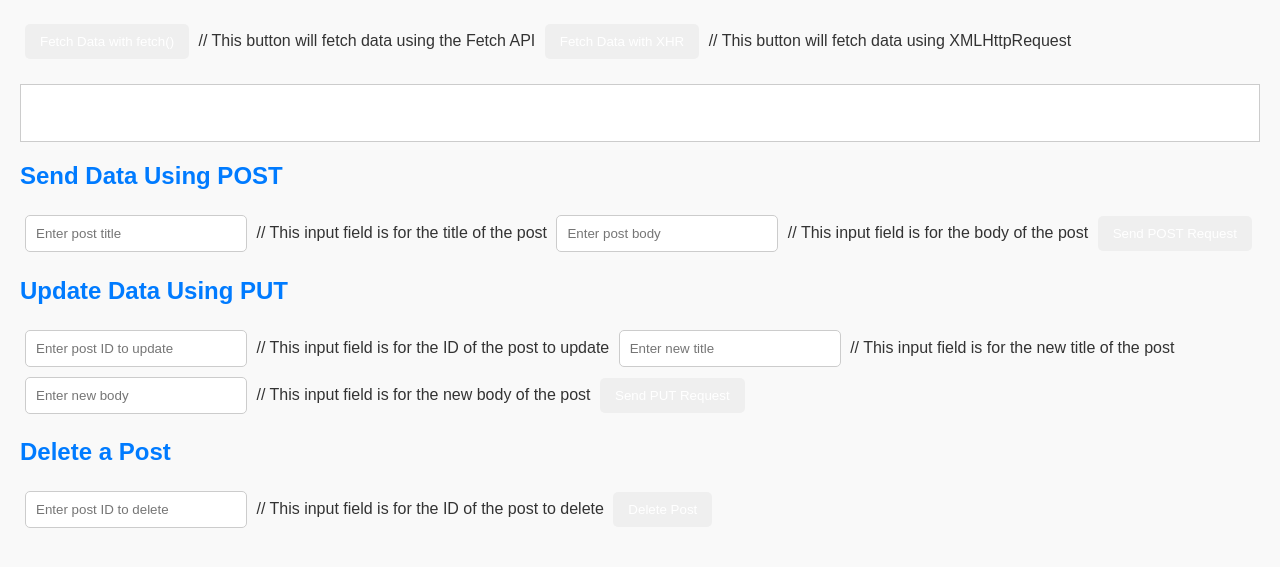
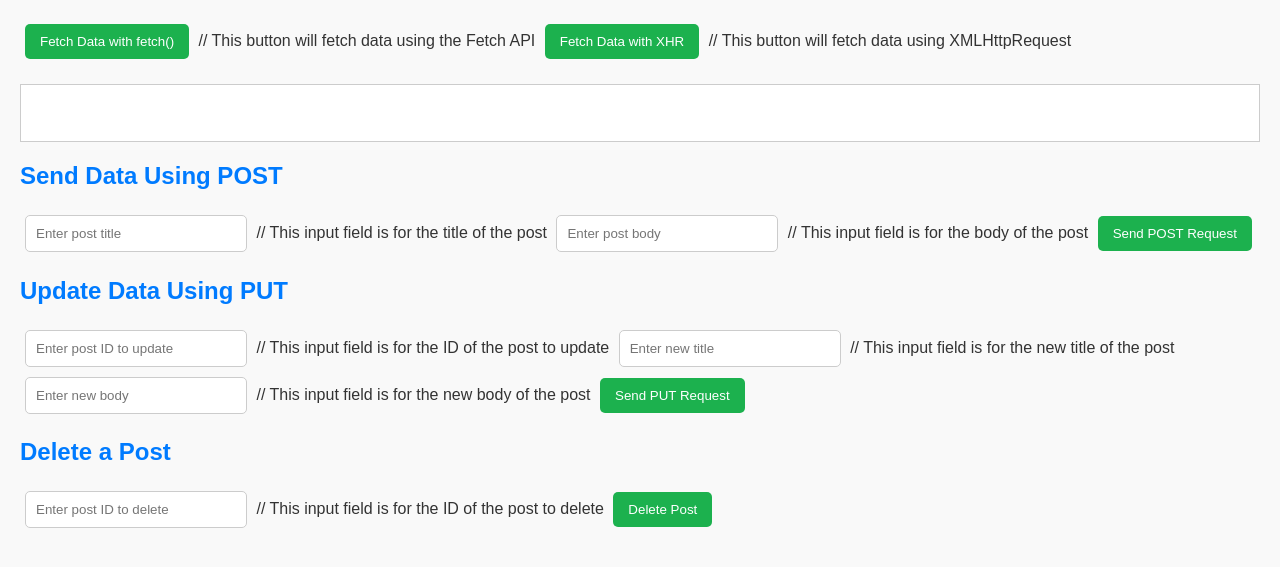
Before and after one commit to 2017krishna/Lab-10-API-Calls-in-JavaScript, a plain HTML site: page index.html in a window 1280 px wide. Shown: the part 61-628 px from the top of the page. Drawn offline with Linux system fonts and the light colour scheme.

Commit message:
Add files via upload

```diff
--- a/style.css
+++ b/style.css
@@ -13,7 +13,7 @@ h1, h2 {
 button {
     margin: 5px;
     padding: 10px 15px;
-    background-color: ##00ff73;
+    background-color: #1cb14e;
     color: white;
     border: none;
     border-radius: 5px;
@@ -21,7 +21,7 @@ button {
 }
 
 button:hover {
-    background-color: #00b34b;
+    background-color: #057233;
 }
 
 input {
```
